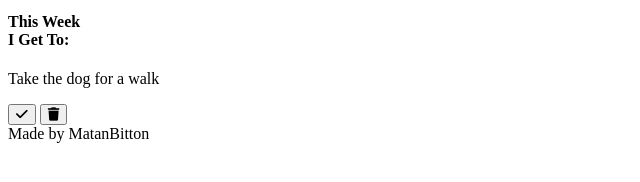
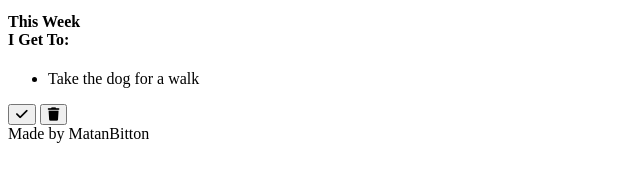
Before and after one commit to Matanbitton/To-Do-List-App, a plain HTML site: page index.html in a window 1280 px wide. Shown: the part 288-470 px from the top of the page, 0-640 px from the left. Drawn offline with Linux system fonts and the light colour scheme.

Commit message:
add projects.js

```diff
--- a/index.html
+++ b/index.html
@@ -49,7 +49,10 @@
         </h4>
         <div class="displayed-todos">
           <div class="todo">
-            <p>Take the dog for a walk</p>
+            <ul>
+              <li><p>Take the dog for a walk</p></li>
+            </ul>
+
             <div class="button-wrapper">
               <button class="check">
                 <i class="fa-solid fa-check"></i>
```
